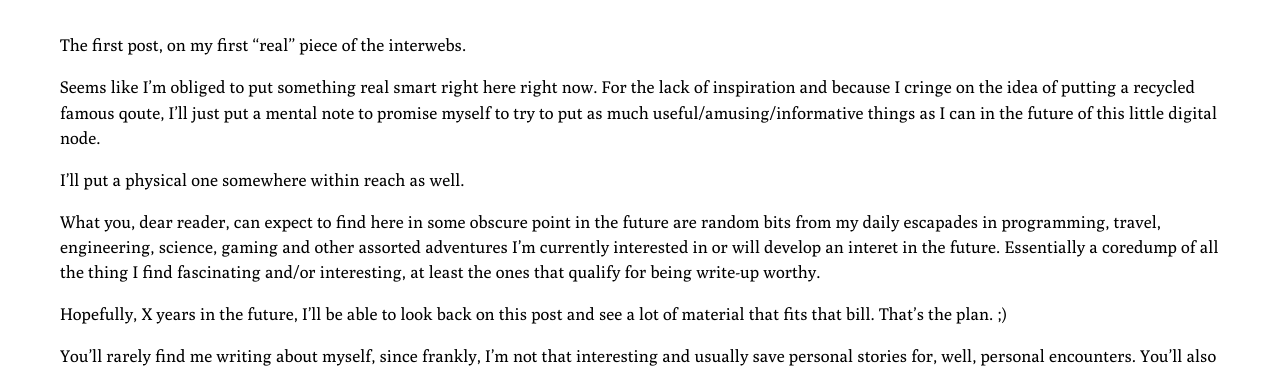
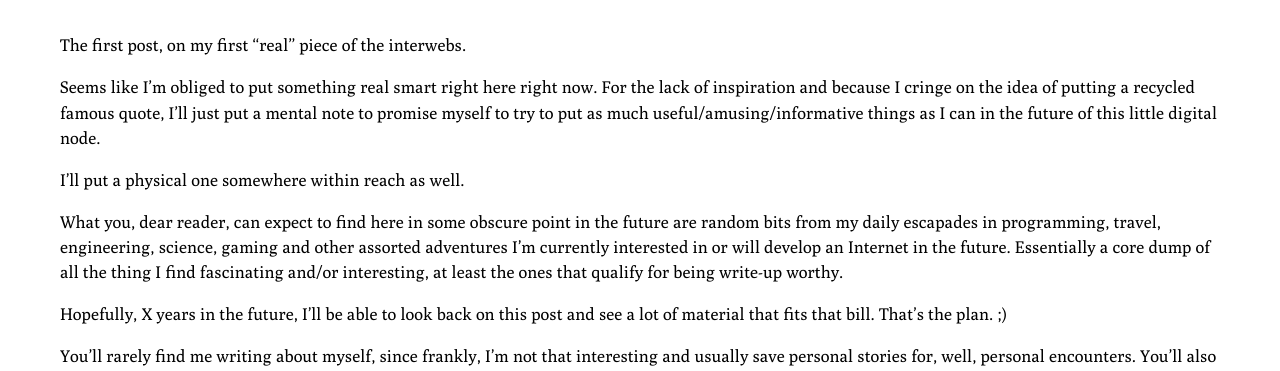
Before and after one commit to nvisnjic/nvisnjic.github.com, a Jekyll site: the page built from _posts/2015-01-01-post-zero.md, in a window 1280 px wide. Shown: the part 373-744 px from the top of the page. Built offline with Jekyll 4.4.1, drawn with Linux system fonts in a browser that asks for light colours; Markdown is read by kramdown in place of the engine named in the settings.

Commit message:
let me fix that for you

```diff
--- a/_posts/2015-01-01-post-zero.md
+++ b/_posts/2015-01-01-post-zero.md
@@ -13,7 +13,7 @@ The first post, on my first "real" piece of the interwebs.
 
 Seems like I'm obliged to put something real smart right here right now.
 For the lack of inspiration and because I cringe on the idea of putting a
-recycled famous qoute, I'll just put a mental note to promise myself to try to
+recycled famous quote, I'll just put a mental note to promise myself to try to
 put as much useful/amusing/informative things as I can in the future of this
 little digital node.
 
@@ -23,8 +23,8 @@ I'll put a physical one somewhere within reach as well.
 What you, dear reader, can expect to find here in some obscure point in the
 future are random bits from my daily escapades in programming, travel,
 engineering, science, gaming and other assorted adventures I'm currently
-interested in or will develop an interet in the future.
-Essentially a coredump of all the thing I find fascinating and/or interesting,
+interested in or will develop an Internet in the future.
+Essentially a core dump of all the thing I find fascinating and/or interesting,
 at least the ones that qualify for being write-up worthy.
 
 Hopefully, X years in the future, I'll be able to look back on this post and
```
